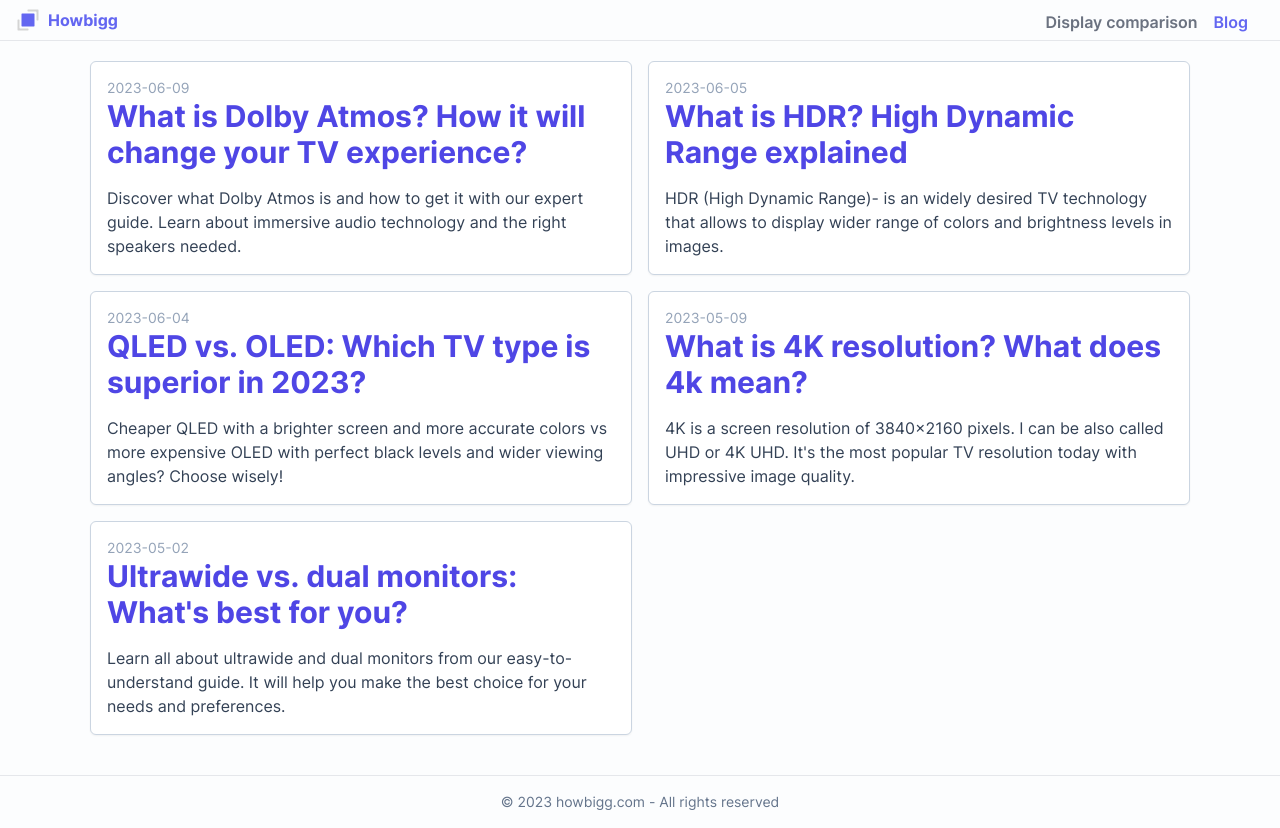
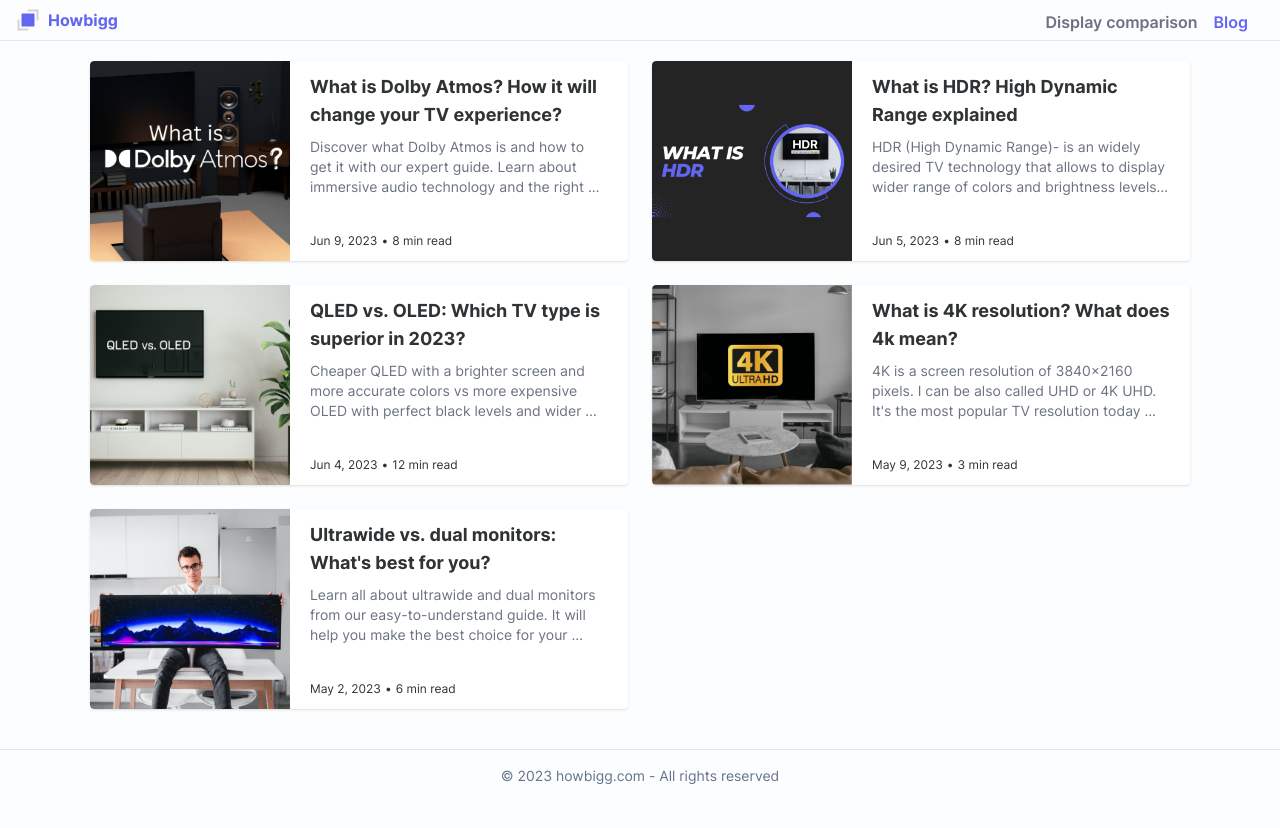
Before and after one commit to jacekobst1/howbigg, a Next.js app: page /blog in a window 1280 px wide. After the commit the page ends 802 px from the top, so only its background shows below. Built offline with nearby package versions, Linux system fonts and the light colour scheme.

Commit message:
Make PostPreview component beautiful

```diff
--- a/src/app/blog/[slug]/components/PostHeader.tsx
+++ b/src/app/blog/[slug]/components/PostHeader.tsx
@@ -2,6 +2,7 @@ import "./PostHeader.css";
 import { Post } from "@/app/blog/types/Post";
 import { AiOutlineClockCircle } from "@react-icons/all-files/ai/AiOutlineClockCircle";
 import MyImage from "@/app/blog/[slug]/components/MyImage";
+import { formatPrettyTextDate } from "@/utils/date";
 
 interface PostTitleProps {
   post: Post;
@@ -32,14 +33,7 @@ export default function PostHeader({ post }: PostTitleProps) {
             {post.updatedAt ? "Updated at" : "Published on"}
           </p>
           <p className="text-sm font-bold">
-            {new Date(post.updatedAt || post.createdAt).toLocaleDateString(
-              "en-us",
-              {
-                year: "numeric",
-                month: "short",
-                day: "numeric",
-              }
-            )}
+            {formatPrettyTextDate(post.updatedAt || post.createdAt)}
           </p>
         </div>
         <div className="grow" />
--- a/src/app/blog/components/PostPreview.tsx
+++ b/src/app/blog/components/PostPreview.tsx
@@ -1,21 +1,34 @@
 import { PostMetadata } from "@/app/blog/types/Post";
-import PrimaryLink from "@/components/links/PrimaryLink";
+import Link from "next/link";
+import { formatPrettyTextDate } from "@/utils/date";
+import MyImage from "@/app/blog/[slug]/components/MyImage";
 
-const PostPreview = (props: PostMetadata) => {
+const PostPreview = (post: PostMetadata) => {
   return (
-    <div
-      className="border border-slate-300 p-4 rounded-md shadow-sm
-    bg-white"
+    <Link
+      href={`/blog/${post.slug}`}
+      className="post-preview shadow bg-white flex h-[130px] lg:h-[200px] rounded"
     >
-      <p className="text-sm text-slate-400">{props.createdAt}</p>
-
-      <PrimaryLink href={`/blog/${props.slug}`}>
-        <h2 className=" text-primary-600 hover:underline mb-4">
-          {props.title}
-        </h2>
-      </PrimaryLink>
-      <p className="text-slate-700">{props.subtitle}</p>
-    </div>
+      <MyImage
+        src={post.image.sources[2]}
+        alt={post.image.alt}
+        width={200}
+        height={200}
+        className="post-preview__image h-[130px] lg:h-[200px] my-auto rounded-l"
+      />
+      <div className="flex flex-col py-2 lg:py-3 px-5">
+        <h2 className="post-preview__title text-sm lg:text-lg">{post.title}</h2>
+        <p className="post-preview__subtitle text-xs lg:text-sm text-gray-500 mt-0.5 lg:mt-2">
+          {post.subtitle}
+        </p>
+        <div className="grow" />
+        <div className="text-xs">
+          <span>{formatPrettyTextDate(post.createdAt)}</span>
+          <span className="mx-1">&#x2022;</span>
+          <span>{post.readingTime} min read</span>
+        </div>
+      </div>
+    </Link>
   );
 };
 
--- a/src/app/blog/page.tsx
+++ b/src/app/blog/page.tsx
@@ -1,3 +1,4 @@
+import "./style.css";
 import { getAllPostsMetadata } from "./utils/postGetter";
 import PostPreview from "./components/PostPreview";
 import { Metadata } from "next";
@@ -25,6 +26,6 @@ export default function BlogPage() {
   ));
 
   return (
-    <div className="grid grid-cols-1 md:grid-cols-2 gap-4">{postPreviews}</div>
+    <div className="grid grid-cols-1 lg:grid-cols-2 gap-6">{postPreviews}</div>
   );
 }
--- /dev/null
+++ b/src/app/blog/style.css
@@ -0,0 +1,21 @@
+.post-preview {
+    overflow: hidden;
+}
+
+.post-preview__subtitle {
+    overflow: hidden;
+    display: -webkit-box;
+    -webkit-box-orient: vertical;
+    -webkit-line-clamp: 2;
+    white-space: pre-wrap;
+}
+
+.post-preview:hover .post-preview__title {
+    text-decoration-line: underline;
+}
+
+@media only screen and (min-width: 768px) {
+    .post-preview__subtitle {
+        -webkit-line-clamp: 3;
+    }
+}
--- /dev/null
+++ b/src/utils/date.ts
@@ -0,0 +1,9 @@
+function formatPrettyTextDate(date: string) {
+  return new Date(date).toLocaleDateString("en-us", {
+    year: "numeric",
+    month: "short",
+    day: "numeric",
+  });
+}
+
+export { formatPrettyTextDate };
```
